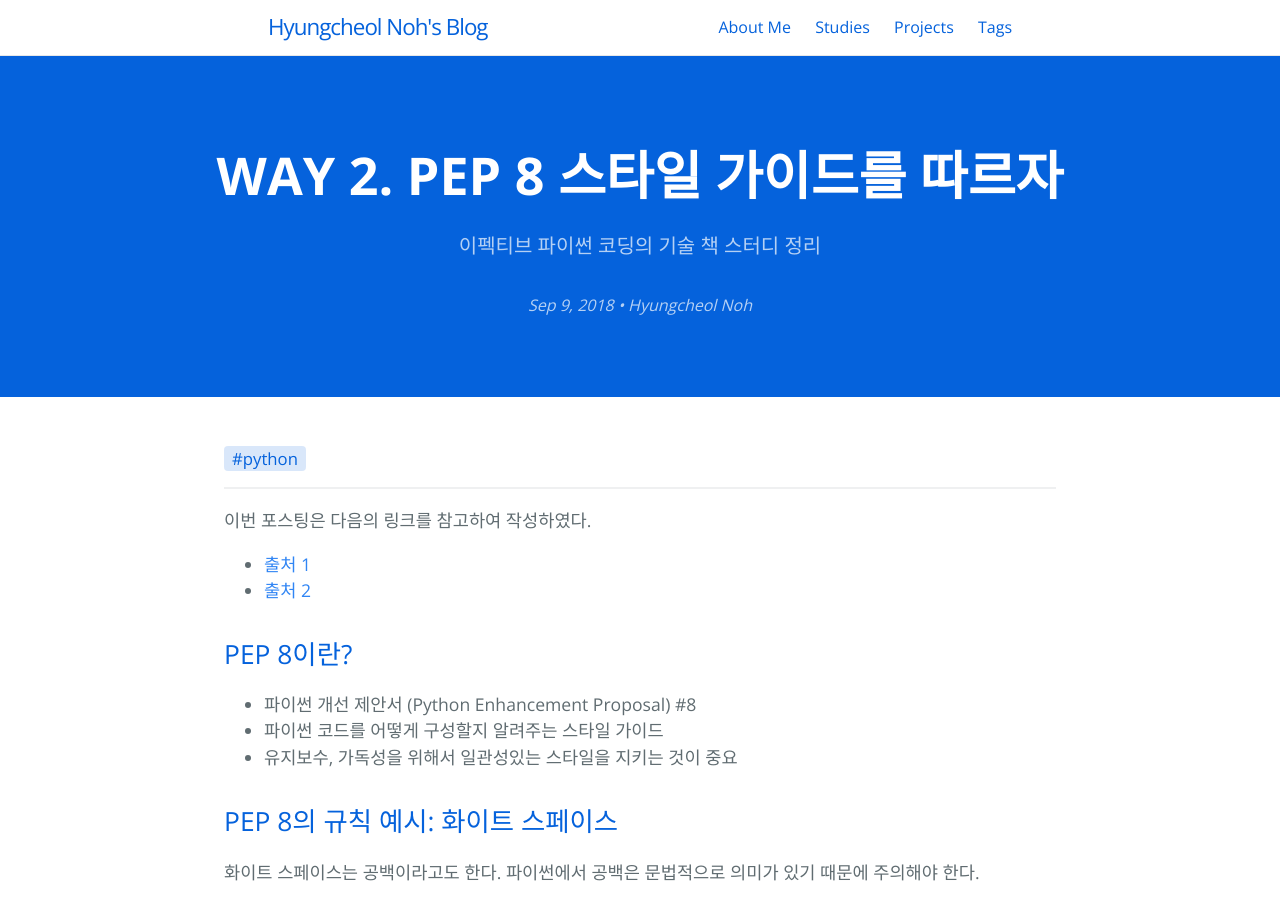
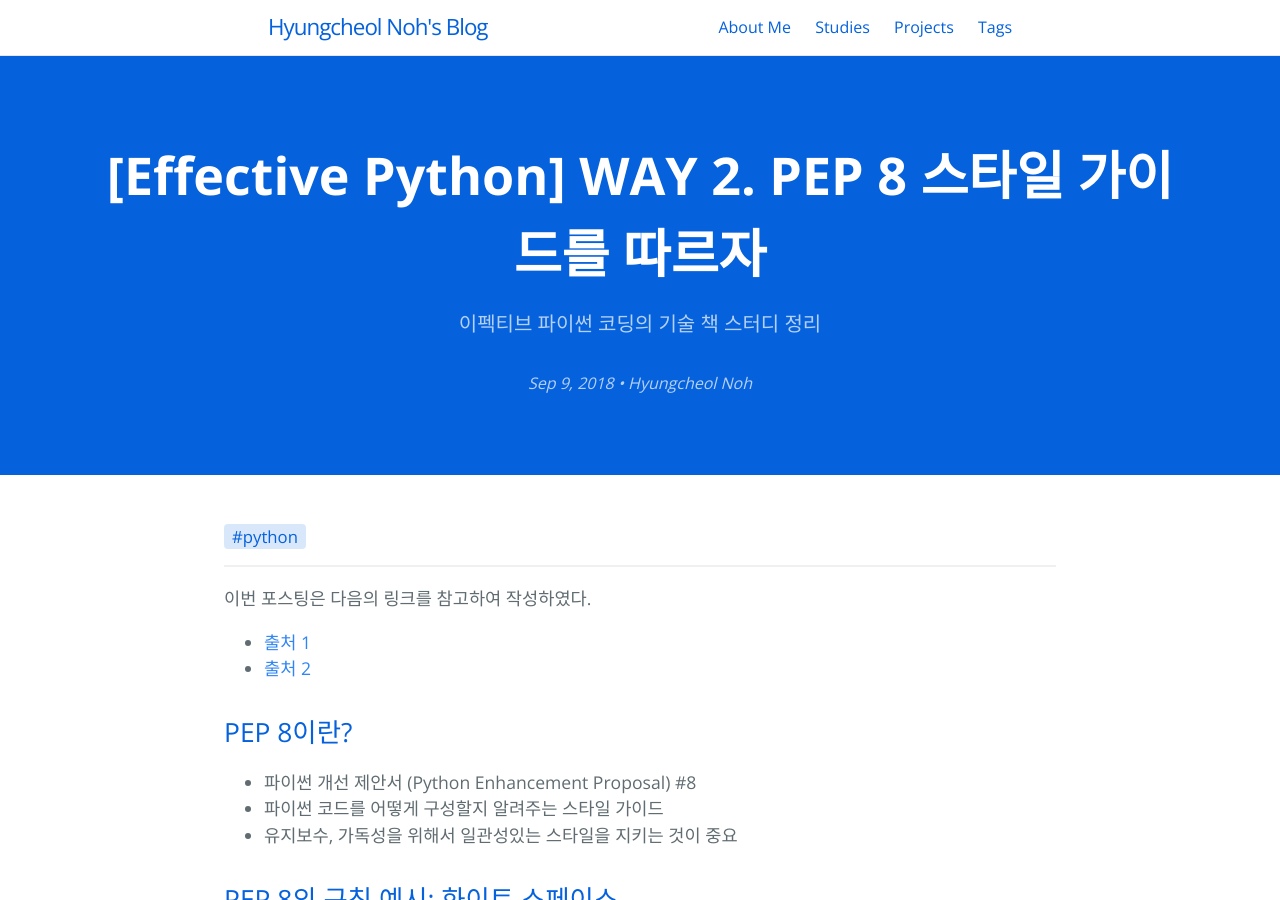
Before and after one commit to hcnoh/hcnoh.github.io, a Jekyll site: the page built from _posts/2018-09-09-effective-python-way02.md, in a window 1280 px wide and 900 px high. Built offline with Jekyll 4.4.1, drawn with Linux system fonts in a browser that asks for light colours; comment, search, counter and statistics services are not loaded; some of the changed lines change nothing that is shown.

Commit message:
Update 2018-09-09-effective-python-way02.md

```diff
--- a/_posts/2018-09-09-effective-python-way02.md
+++ b/_posts/2018-09-09-effective-python-way02.md
@@ -1,10 +1,10 @@
 ---
 layout: post
-title: "WAY 2. PEP 8 스타일 가이드를 따르자"
+title: "[Effective Python] WAY 2. PEP 8 스타일 가이드를 따르자"
 date: 2018-09-09 20:25:48
 tagline: "이펙티브 파이썬 코딩의 기술 책 스터디 정리"
 categories:
-- 이펙티브 파이썬 스터디
+- Effective Python
 tags:
 - python
 image: /thumbnail-mobile.png
```
